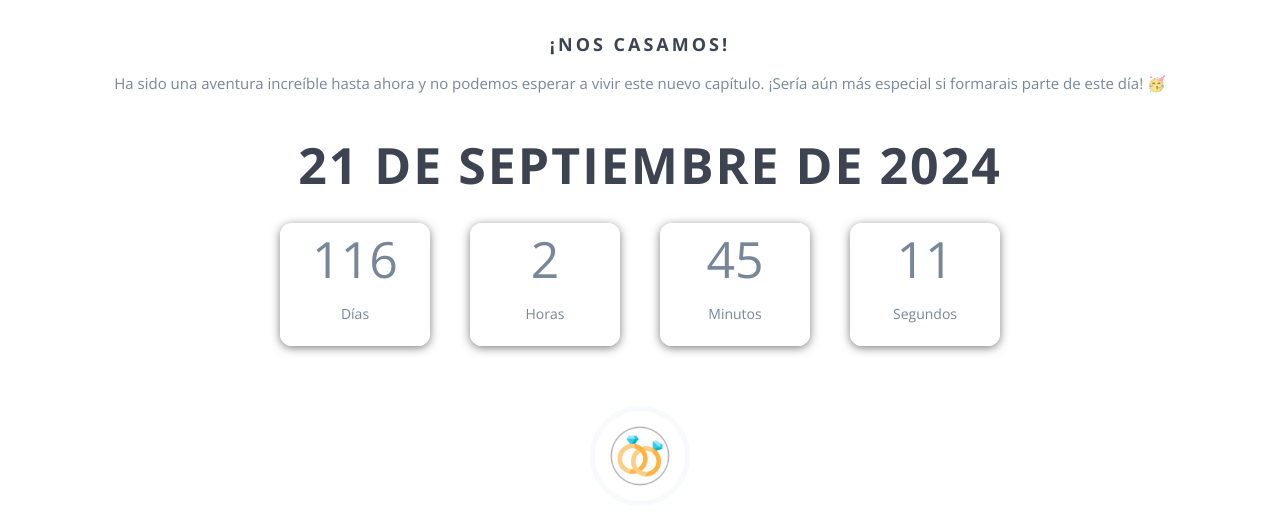
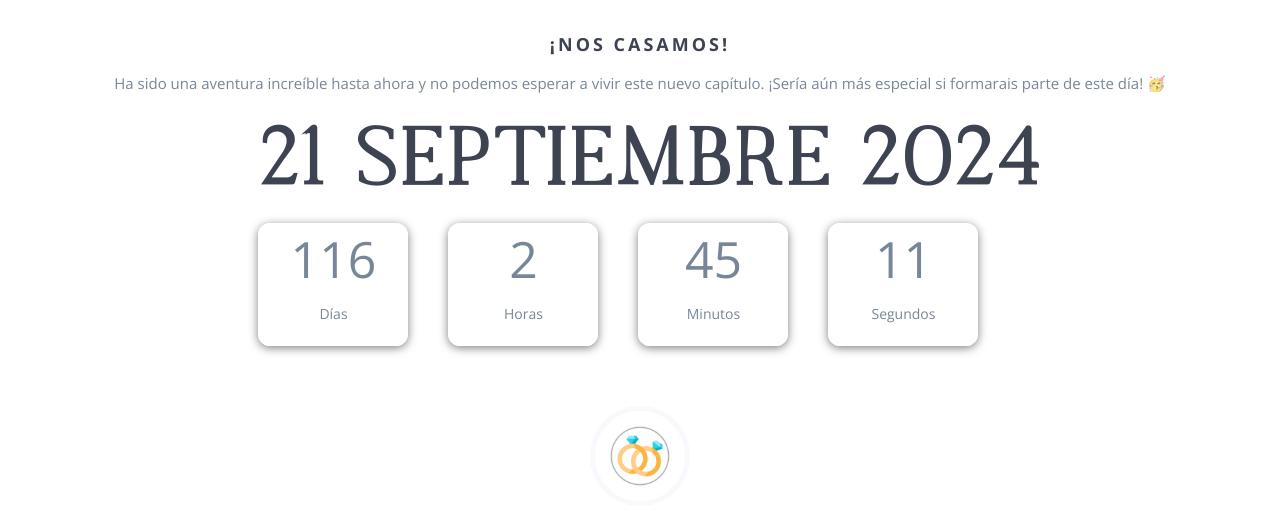
Before and after one commit to bodajorgeymarta/main, a website: page index.html in a window 1280 px wide. Shown: the part 780-1303 px from the top of the page. Drawn offline with nearby package versions, Linux system fonts and the light colour scheme; files whose address does not match are found by name.

Commit message:
Update index.html

```diff
--- a/index.html
+++ b/index.html
@@ -124,7 +124,7 @@
                 <div class="overlay"></div>
                     <div class="wrapper">
                         <div class="">
-                            <h3 class="title"><span></span>21 de Septiembre de 2024</h3><br>
+                            <h3 class="title custom-font"><span></span>21 Septiembre 2024</h3><br>
                             <div class="countdown-container">
                                 <div>
                                     <p id="days" class="big-text">0</p>
```
